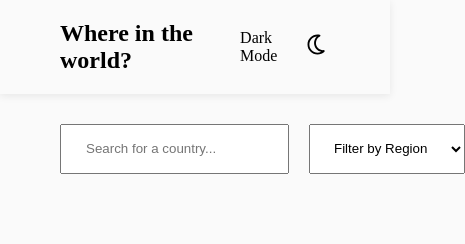
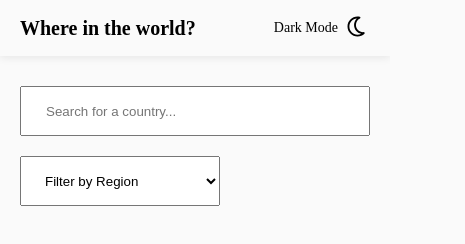
Before and after one commit to srilatha2012/rest-countries-api-with-color-theme-switcher, a website with bundled scripts: page index.html in a window 390 px wide. Shown: the whole page, 465 px wide, since content can reach past the window. Built offline with nearby package versions, Linux system fonts and the light colour scheme; no server answers.

Commit message:
modified styles.css  responsiveness for differen devices

```diff
--- a/styles/style.css
+++ b/styles/style.css
@@ -59,19 +59,24 @@ body {
 .country-content {
     padding: 20px;
 }
+
 .country-content h2 {
     margin-top: 0;
 }
+
 .country-content p {
     margin: 8px 0;
 }
+
 .label {
     font-weight: 600;
 }
+
 .value {
     font-weight: 400;
     color: #666
 }
+
 .search-input {
     width: 420px;
     max-width: 100%;
@@ -79,9 +84,65 @@ body {
     padding: 0 24px;
     box-sizing: border-box;
 }
+
 .filter-select {
     width: 200px;
     height: 50px;
     padding: 0 20px;
     box-sizing: border-box;
 }
+
+@media (max-width: 992px) {
+      .header-container {
+        padding-left: 30px;
+        padding-right: 30px;
+    }
+     .filter-container {
+        padding-left: 30px;
+        padding-right: 30px;
+
+    }
+    .countries-grid-container {
+        grid-template-columns: repeat(2, 1fr);
+        padding-left: 30px;
+        padding-right: 30px;
+        gap: 30px;
+    }
+}
+
+@media (max-width: 768px) {
+    .header-container {
+        padding-left: 20px;
+        padding-right: 20px;
+    }
+
+    .header-container h2 {
+        font-size: 20px;
+    }
+
+    .dark-mode-section {
+        font-size: 14px;
+    }
+
+    .filter-container {
+        flex-direction: column;
+        align-items: stretch;
+        padding-left: 20px;
+        padding-right: 20px;
+        margin-bottom: 40px;
+    }
+
+    .search-input {
+        width: 100%;
+    }
+
+    .filter-select {
+        width: 200px;
+    }
+     .countries-grid-container {
+        grid-template-columns: 1fr;
+        padding-left: 20px;
+        padding-right: 20px;
+        gap: 30px
+    }
+}
```
Lines whose indentation alone changed are shown as unchanged.
